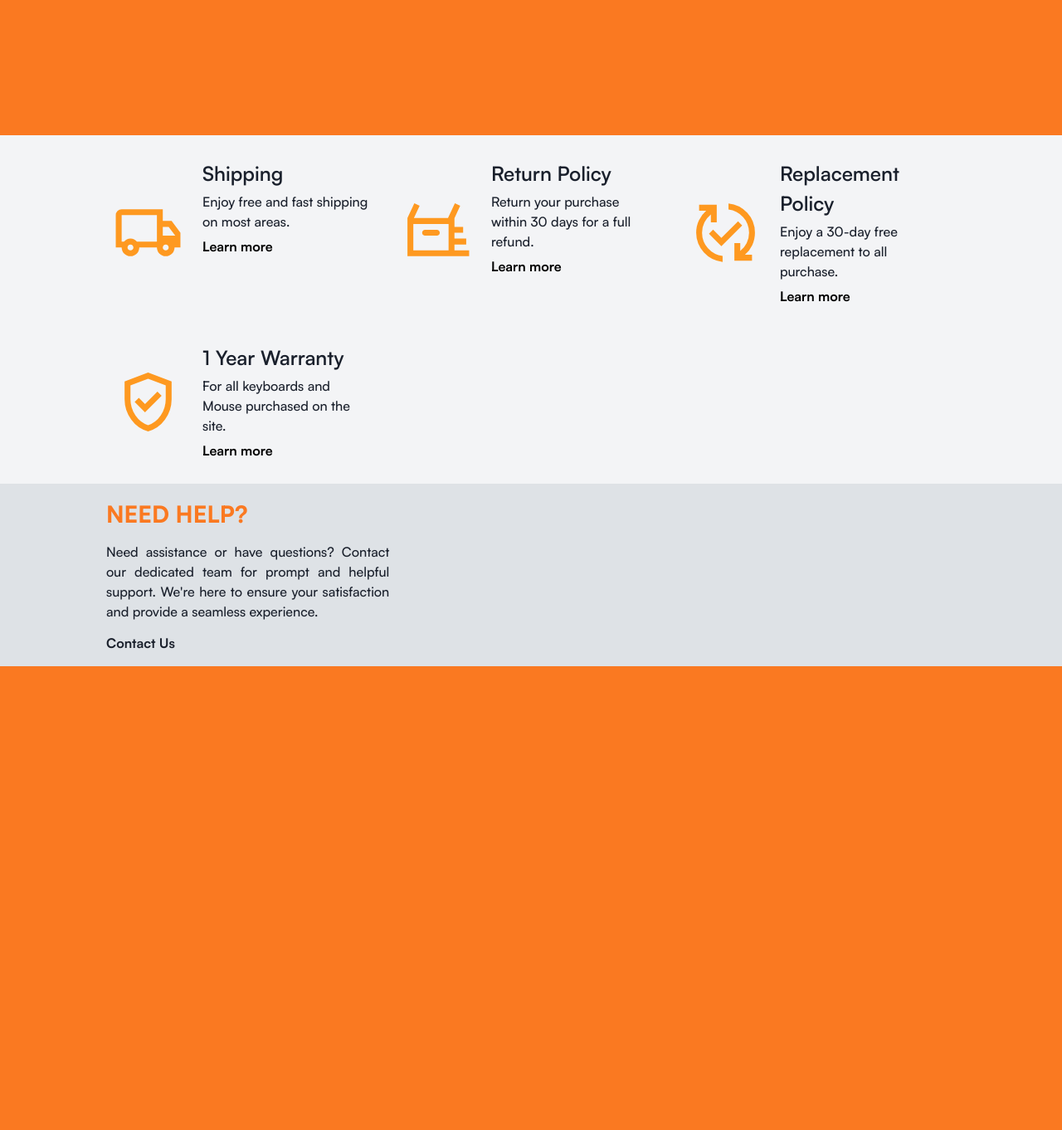
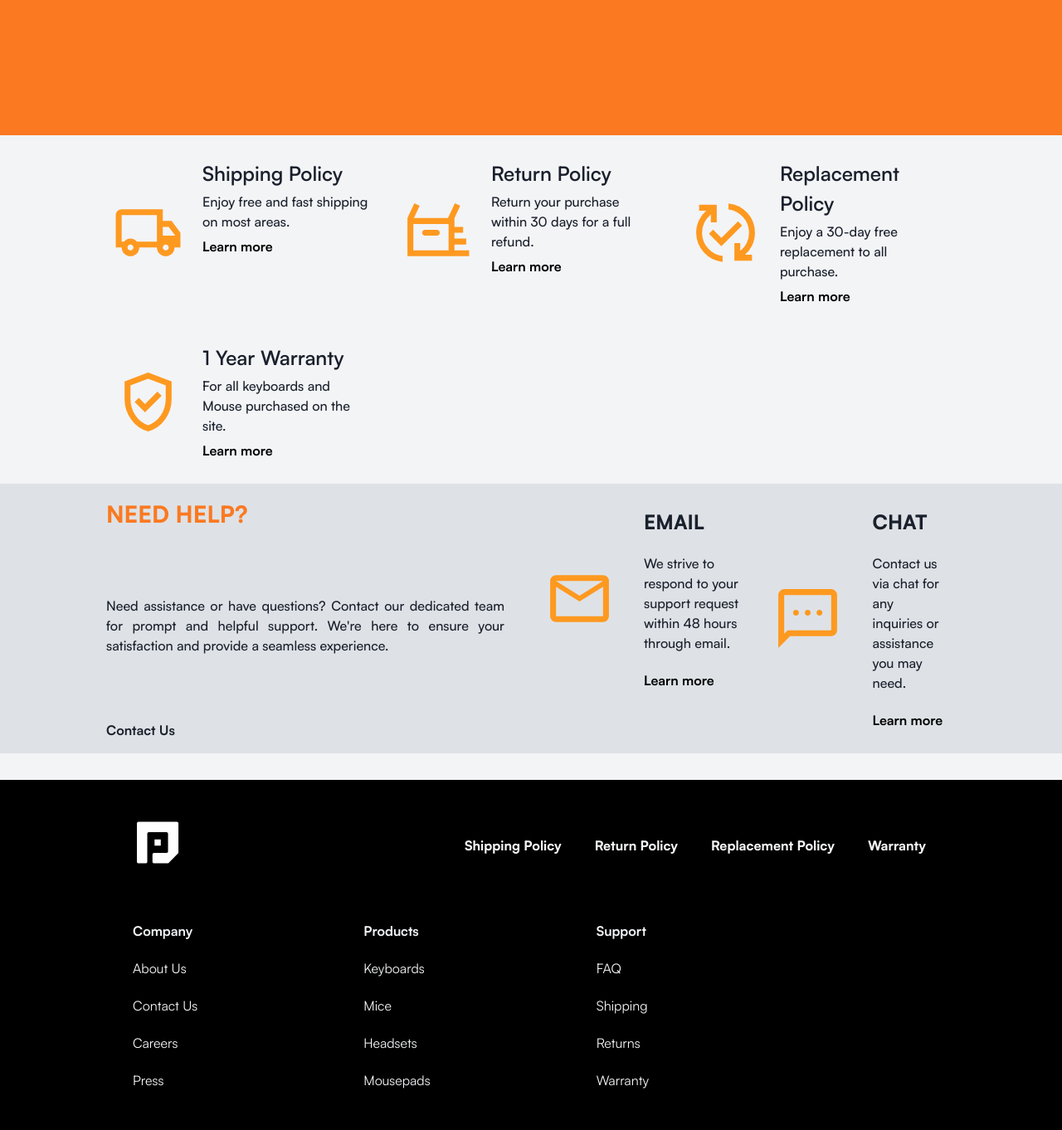
Before and after one commit to AlexisRellon/PixelPlaza, a PHP site: page / in a window 1280 px wide. Shown: the part 637-1999 px from the top of the page at 83% size. Before the commit the page ends 1440 px from the top, so only its background shows below. Run offline with PHP 8.4, Linux system fonts and the light colour scheme.

Commit message:
chore: Added footer on index.php

```diff
--- a/index.php
+++ b/index.php
@@ -1,3 +1,4 @@
+<?php session_start(); ?>
 <!DOCTYPE html>
 <html lang="en">
 
@@ -89,11 +90,11 @@
                 <svg xmlns="http://www.w3.org/2000/svg" viewBox="0 -960 960 960">
                     <path d="M240-160q-50 0-85-35t-35-85H40v-440q0-33 23.5-56.5T120-800h560v160h120l120 160v200h-80q0 50-35 85t-85 35q-50 0-85-35t-35-85H360q0 50-35 85t-85 35Zm0-80q17 0 28.5-11.5T280-280q0-17-11.5-28.5T240-320q-17 0-28.5 11.5T200-280q0 17 11.5 28.5T240-240ZM120-360h32q17-18 39-29t49-11q27 0 49 11t39 29h272v-360H120v360Zm600 120q17 0 28.5-11.5T760-280q0-17-11.5-28.5T720-320q-17 0-28.5 11.5T680-280q0 17 11.5 28.5T720-240Zm-40-200h170l-90-120h-80v120ZM360-540Z" />
                 </svg>
-                <div class="card p-3 flex flex-column self-start gap-1 grow">
-                    <div class="card-header">
-                        <h4>Shipping</h4>
+                <div class="item p-3 flex flex-column self-start gap-1 grow">
+                    <div class="item-header">
+                        <h4>Shipping Policy</h4>
                     </div>
-                    <div class="card-body">
+                    <div class="item-body">
                         <p>Enjoy free and fast shipping on most areas.</p>
                     </div>
                     <a href="" class="link">Learn more</a>
@@ -103,11 +104,11 @@
                 <svg xmlns="http://www.w3.org/2000/svg" viewBox="0 -960 960 960" style="transform: scaleX(-100%);">
                     <path d="M40-160v-80h200v-80H80v-80h160v-80H122v-80h118v-118l-78-168 72-34 94 200h464l-78-166 72-34 94 200v520H40Zm440-280h160q17 0 28.5-11.5T680-480q0-17-11.5-28.5T640-520H480q-17 0-28.5 11.5T440-480q0 17 11.5 28.5T480-440ZM320-240h480v-360H320v360Zm0 0v-360 360Z" />
                 </svg>
-                <div class="card p-3 flex flex-column self-start gap-1 grow">
-                    <div class="card-header">
+                <div class="item p-3 flex flex-column self-start gap-1 grow">
+                    <div class="item-header">
                         <h4>Return Policy</h4>
                     </div>
-                    <div class="card-body">
+                    <div class="item-body">
                         <p>Return your purchase within 30 days for a full refund.</p>
                     </div>
                     <a href="" class="link">Learn more</a>
@@ -117,11 +118,11 @@
                 <svg xmlns="http://www.w3.org/2000/svg" viewBox="0 -960 960 960">
                     <path d="M440-82q-76-8-141.5-41.5t-114-87Q136-264 108-333T80-480q0-91 36.5-168T216-780h-96v-80h240v240h-80v-109q-55 44-87.5 108.5T160-480q0 123 80.5 212.5T440-163v81Zm-17-214L254-466l56-56 113 113 227-227 56 57-283 283Zm177 196v-240h80v109q55-45 87.5-109T800-480q0-123-80.5-212.5T520-797v-81q152 15 256 128t104 270q0 91-36.5 168T744-180h96v80H600Z" />
                 </svg>
-                <div class="card p-3 flex flex-column self-start gap-1 grow">
-                    <div class="card-header">
+                <div class="item p-3 flex flex-column self-start gap-1 grow">
+                    <div class="item-header">
                         <h4>Replacement Policy</h4>
                     </div>
-                    <div class="card-body">
+                    <div class="item-body">
                         <p>Enjoy a 30-day free replacement to all purchase.</p>
                     </div>
                     <a href="" class="link">Learn more</a>
@@ -131,11 +132,11 @@
                 <svg xmlns="http://www.w3.org/2000/svg" viewBox="0 -960 960 960">
                     <path d="m438-338 226-226-57-57-169 169-84-84-57 57 141 141Zm42 258q-139-35-229.5-159.5T160-516v-244l320-120 320 120v244q0 152-90.5 276.5T480-80Zm0-84q104-33 172-132t68-220v-189l-240-90-240 90v189q0 121 68 220t172 132Zm0-316Z" />
                 </svg>
-                <div class="card p-3 flex flex-column self-start gap-1 grow">
-                    <div class="card-header">
+                <div class="item p-3 flex flex-column self-start gap-1 grow">
+                    <div class="item-header">
                         <h4>1 Year Warranty</h4>
                     </div>
-                    <div class="card-body">
+                    <div class="item-body">
                         <p>For all keyboards and Mouse purchased on the site.</p>
                     </div>
                     <a href="" class="link">Learn more</a>
@@ -145,18 +146,99 @@
     </section>
 
     <section class="container-fluid bg-white-200 second">
-        <div class="flex justify-space-between">
-            <div class="flex flex-column flex-wrap gap-3">
+        <div class="content flex justify-space-between gap-10">
+            <div class="item-lists-1 flex flex-column justify-space-between gap-3">
                 <h3 class="color-black-500 text-uppercase font-extrabold" style="color: var(--color-primary);">
                     Need Help?
                 </h3>
-                <p class="m-0 w-33 font-medium text-justify color-black-500">
+                <p class="m-0 font-medium text-justify color-black-500">
                     Need assistance or have questions? Contact our dedicated team for prompt and helpful support. We're here to ensure your satisfaction and provide a seamless experience.
                 </p>
                 <a href="" class="link font-bold" style="width: fit-content;">Contact Us</a>
             </div>
+            <div class="item-lists-2 flex flex-columns">
+                <div class="lists grid align-items-center gap-1">
+                    <svg xmlns="http://www.w3.org/2000/svg" viewBox="0 -960 960 960">
+                        <path d="M160-160q-33 0-56.5-23.5T80-240v-480q0-33 23.5-56.5T160-800h640q33 0 56.5 23.5T880-720v480q0 33-23.5 56.5T800-160H160Zm320-280L160-640v400h640v-400L480-440Zm0-80 320-200H160l320 200ZM160-640v-80 480-400Z" />
+                    </svg>
+                    <div class="item p-3 flex flex-column self-start gap-1 grow">
+                        <div class="item-header">
+                            <h4>Email</h4>
+                        </div>
+                        <div class="item-body">
+                            <p>We strive to respond to your support request within 48 hours through email.</p>
+                        </div>
+                        <a href="" class="link">Learn more</a>
+                    </div>
+                </div>
+                <div class="lists grid align-items-center gap-1">
+                    <svg xmlns="http://www.w3.org/2000/svg" viewBox="0 -960 960 960">
+                        <path d="M320-520q17 0 28.5-11.5T360-560q0-17-11.5-28.5T320-600q-17 0-28.5 11.5T280-560q0 17 11.5 28.5T320-520Zm160 0q17 0 28.5-11.5T520-560q0-17-11.5-28.5T480-600q-17 0-28.5 11.5T440-560q0 17 11.5 28.5T480-520Zm160 0q17 0 28.5-11.5T680-560q0-17-11.5-28.5T640-600q-17 0-28.5 11.5T600-560q0 17 11.5 28.5T640-520ZM80-80v-720q0-33 23.5-56.5T160-880h640q33 0 56.5 23.5T880-800v480q0 33-23.5 56.5T800-240H240L80-80Zm126-240h594v-480H160v525l46-45Zm-46 0v-480 480Z" />
+                    </svg>
+                    <div class="item p-3 flex flex-column self-start gap-1 grow">
+                        <div class="item-header">
+                            <h4>Chat</h4>
+                        </div>
+                        <div class="item-body">
+                            <p>Contact us via chat for any inquiries or assistance you may need.</p>
+                        </div>
+                        <a href="" class="link">Learn more</a>
+                    </div>
+                </div>
+            </div>
         </div>
     </section>
+
+    <section class="container-fluid third">
+
+    </section>
+
+    <footer class="container-fluid bg-black-500 flex flex-column gap-15 footer">
+        <div class="footer-header color-white flex justify-space-between align-items-center gap-10">
+            <div class="flex justify-space-between">
+                <svg xmlns="http://www.w3.org/2000/svg" viewBox="0 0 511.57 491.49" width="4rem">
+                    <path class="fill-white
+                    " d="M440,35V317.6c0,2.65-1.05,5.2-2.93,7.07l-92.41,92.4c-1.88,1.88-4.42,2.93-7.07,2.93H205c-8.28,0-15-6.72-15-15v-70c0-8.28,6.72-15,15-15h120c8.28,0,15-6.72,15-15V135c0-8.28-6.72-15-15-15H155c-8.28,0-15,6.72-15,15V405c0,8.28-6.72,15-15,15H55c-8.28,0-15-6.72-15-15V35c0-8.28,6.72-15,15-15H425c8.28,0,15,6.72,15,15Z" />
+                    <rect class="fill-white
+                    " x="210" y="190" width="60" height="60" />
+                </svg>
+            </div>
+            <div class="flex gap-10 align-end">
+                <div class="policy-links font-extrabold m-1 flex gap-10">
+                    <a href="#" class="link">Shipping Policy</a>
+                    <a href="#" class="link">Return Policy</a>
+                    <a href="#" class="link">Replacement Policy</a>
+                    <a href="#" class="link">Warranty</a>
+                </div>
+            </div>
+        </div>
+        <div class="footer-body color-white flex justify-space-between align-items-center">
+            <!-- Site map: division (Company, Products, Support) -->
+            <div class="site-map flex gap-50">
+                <div class="company flex flex-column gap-5">
+                    <h6 class="font-bold">Company</h6>
+                    <a href="#" class="link">About Us</a>
+                    <a href="#" class="link">Contact Us</a>
+                    <a href="#" class="link">Careers</a>
+                    <a href="#" class="link">Press</a>
+                </div>
+                <div class="products flex flex-column gap-5">
+                    <h6 class="font-bold">Products</h6>
+                    <a href="#" class="link">Keyboards</a>
+                    <a href="#" class="link">Mice</a>
+                    <a href="#" class="link">Headsets</a>
+                    <a href="#" class="link">Mousepads</a>
+                </div>
+                <div class="support flex flex-column gap-5">
+                    <h6 class="font-bold">Support</h6>
+                    <a href="#" class="link">FAQ</a>
+                    <a href="#" class="link">Shipping</a>
+                    <a href="#" class="link">Returns</a>
+                    <a href="#" class="link">Warranty</a>
+                </div>
+            </div>
+        </div>
+    </footer>
 </body>
 
 </html>
```
